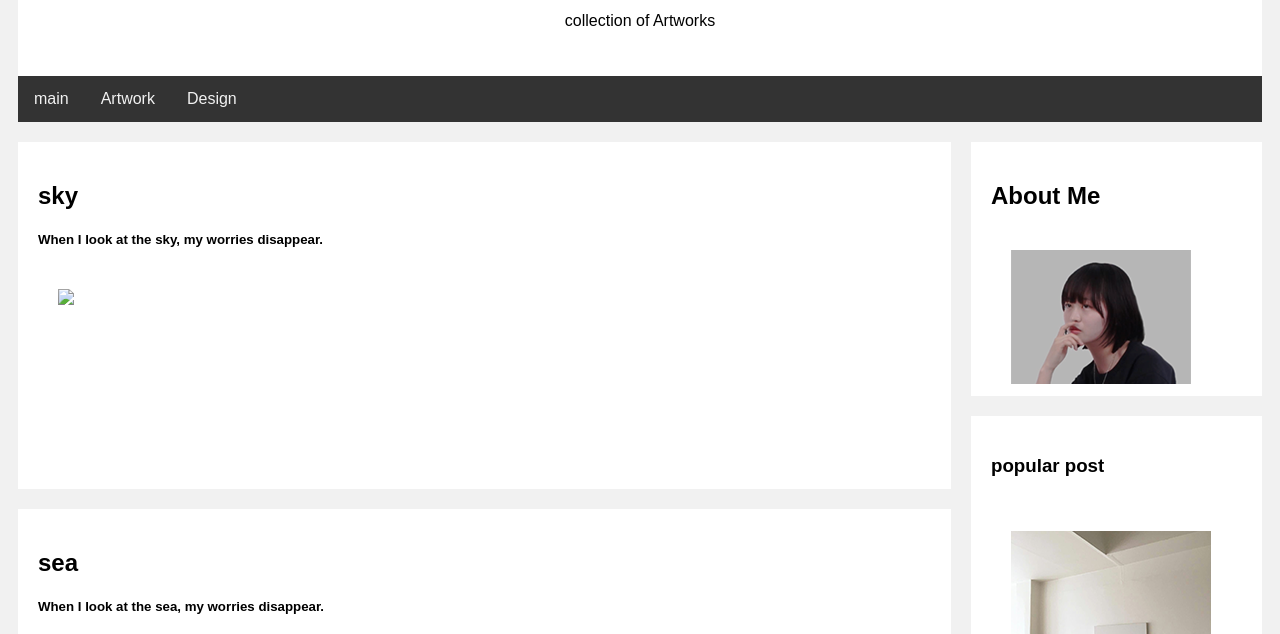
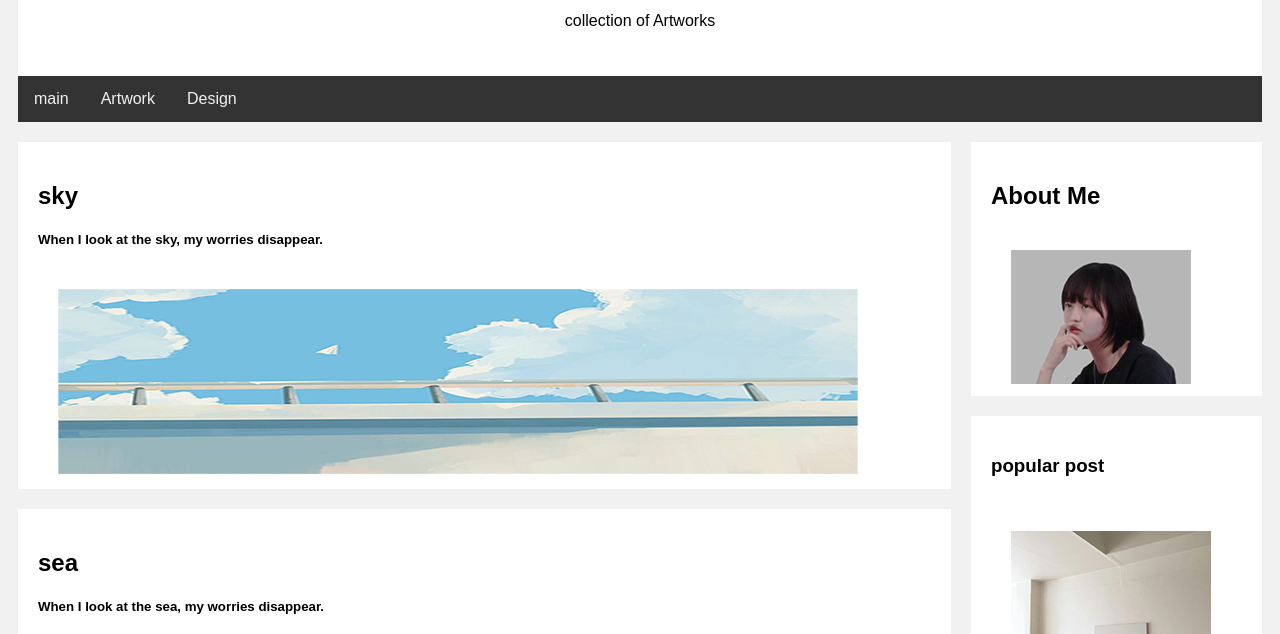
Before and after one commit to suhee2387/suhee.github.io, a plain HTML site: page index.html in a window 1280 px wide. Shown: the part 161-795 px from the top of the page. Drawn offline with Linux system fonts and the light colour scheme; files whose address does not match are found by name.

Commit message:
Update index.html

```diff
--- a/index.html
+++ b/index.html
@@ -102,7 +102,7 @@
         <div class="card">
           <h2>sky</h2>
           <h5>When I look at the sky, my worries disappear.</h5>
-          <div class="fakeimg" style="height:200px;"> <img src="./img/sky.png"> </div>
+          <div class="fakeimg" style="height:200px;"> <img src="sky.png"> </div>
 
         </div>
         <div class="card">
```
